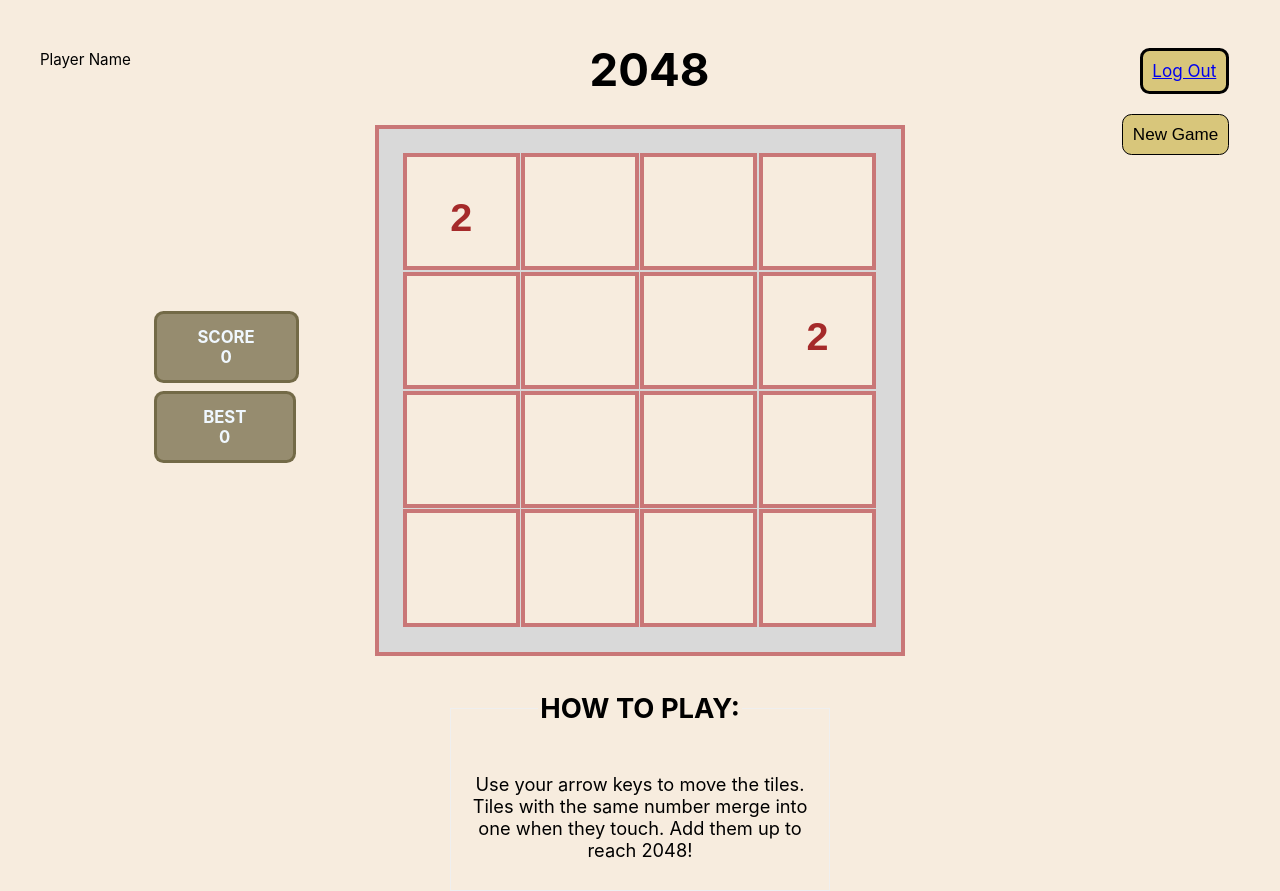
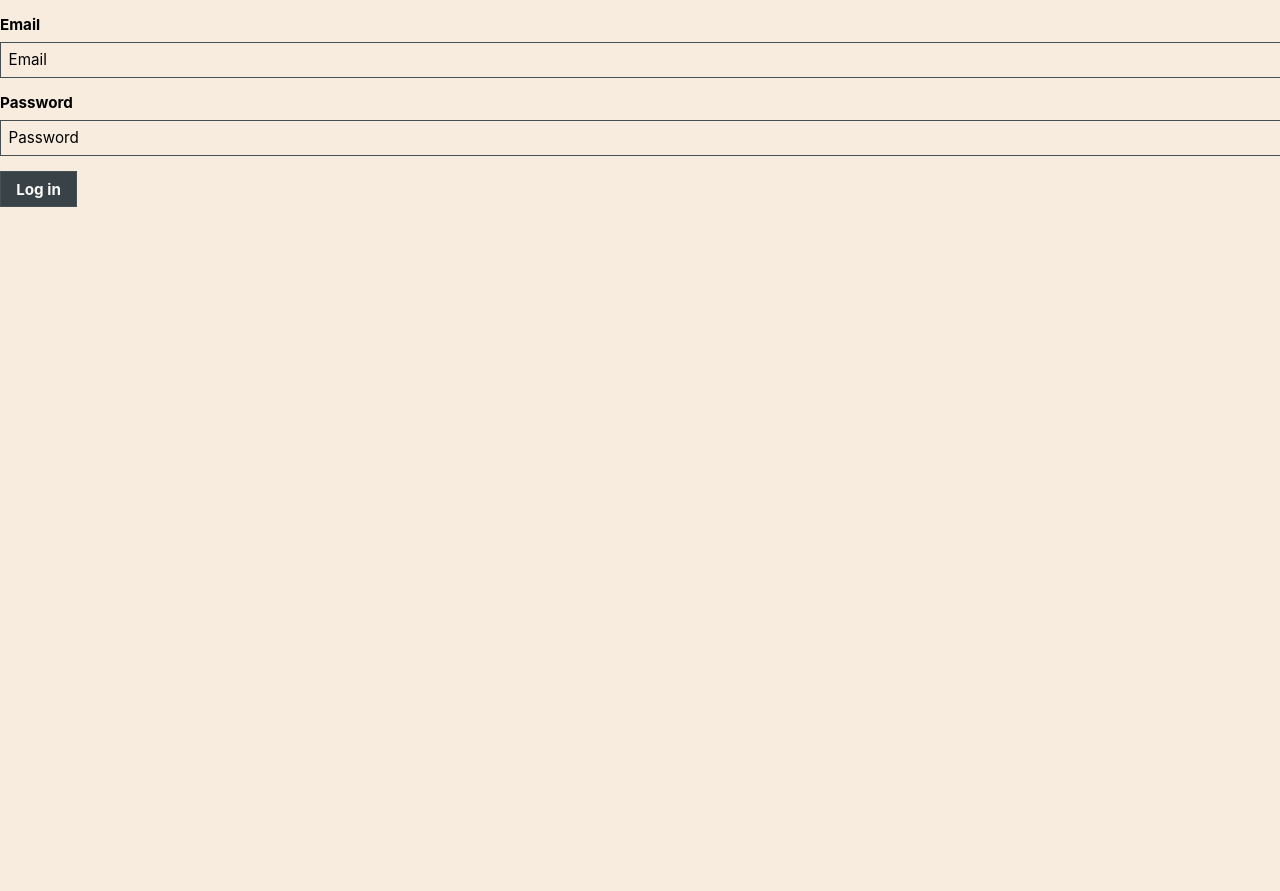
Before and after one commit to webAhead1/2048Game, a React (Create React App) app: page / in a window 1280 px wide. After the commit the page ends 800 px from the top, so only its background shows below. Built offline with nearby package versions, Linux system fonts and the light colour scheme.

Commit message:
adding login component

```diff
--- a/src/App.jsx
+++ b/src/App.jsx
@@ -5,13 +5,23 @@ import Heading from "./components/Heading/Heading";
 import LogOut from "./components/LogOut/LogOut";
 import NewGame from "./components/newGame/NewGame";
 import Instructions from "./components/game_instructions/Instructions";
+import LogIn from "./components/logIn/LogIn";
 
 function App() {
   const [scoreState, updateScore] = React.useState([0, 0]);
   const [numbers, updateNumbers] = React.useState([]);
   const [gameState, updateGameState] = React.useState("inProgress"); //inProgress | gameWon | gameOver
+  const [loginData, setLoginData] = React.useState({
+    email: "",
+    password: "",
+  });
+  const [isLoggedIn, setIsLoggedIn] = React.useState(false);
+  const [user, setUser] = React.useState({});
+
   return (
     <main className="App">
+      {isLoggedIn ? (
+        <div>
           <Heading />
 
           <Game
@@ -30,6 +40,14 @@ function App() {
             updateScore={updateScore}
             scoreState={scoreState}
           />
+        </div>
+      ) : (
+        <LogIn
+          loginData={loginData}
+          setLoginData={setLoginData}
+          setIsLoggedIn={setIsLoggedIn}
+        />
+      )}
     </main>
   );
 }
--- /dev/null
+++ b/src/components/logIn/LogIn.css
@@ -0,0 +1,45 @@
+html {
+  --border: hsl(200, 10%, 30%);
+  --text: hsl(200, 10%, 25%);
+  --bg: hsl(200, 10%, 98%);
+}
+
+button,
+input {
+  display: block;
+  border: 1px solid var(--border);
+  padding: 0.5rem;
+  font: inherit;
+  background: none;
+  color: inherit;
+}
+
+label {
+  display: block;
+  margin-top: 1rem;
+  font-weight: bold;
+}
+
+input {
+  width: 100%;
+  margin-top: 0.5rem;
+}
+
+button {
+  margin-top: 1rem;
+  padding: 0.5rem 1rem;
+  font-weight: bold;
+  background-color: var(--text);
+  color: var(--bg);
+  cursor: pointer;
+}
+
+input::placeholder {
+  color: inherit;
+  opacity: 1;
+}
+
+ul {
+  list-style: none;
+  padding: 0;
+}
--- /dev/null
+++ b/src/components/logIn/LogIn.jsx
@@ -0,0 +1,40 @@
+import React from "react";
+import "./LogIn.css";
+function LogIn(props) {
+  const onChange =
+    (stateKey) =>
+    ({ target }) =>
+      props.setLoginData({ ...loginData, [stateKey]: target.value });
+
+  const onSubmit = (event) => {
+    props.setIsLoggedIn(true);
+    event.preventDefault();
+  };
+  return (
+    <form onSubmit={onSubmit}>
+      <label htmlFor="email">Email</label>
+      <input
+        type="email"
+        name="email"
+        id="email"
+        placeholder="Email"
+        onChange={onChange("email")}
+        value={props.loginData.email}
+      />
+
+      <label htmlFor="password">Password</label>
+      <input
+        type="password"
+        name="password"
+        id="password"
+        placeholder="Password"
+        onChange={onChange("password")}
+        value={props.loginData.password}
+      />
+
+      <button type="submit">Log in</button>
+    </form>
+  );
+}
+
+export default LogIn;
```
Lines whose indentation alone changed are shown as unchanged.
